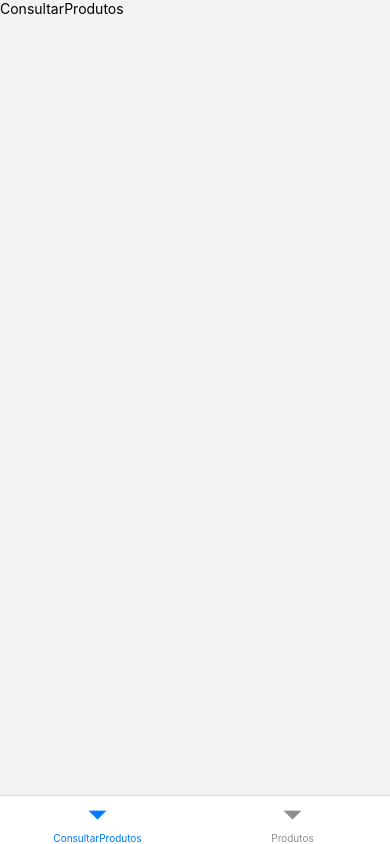
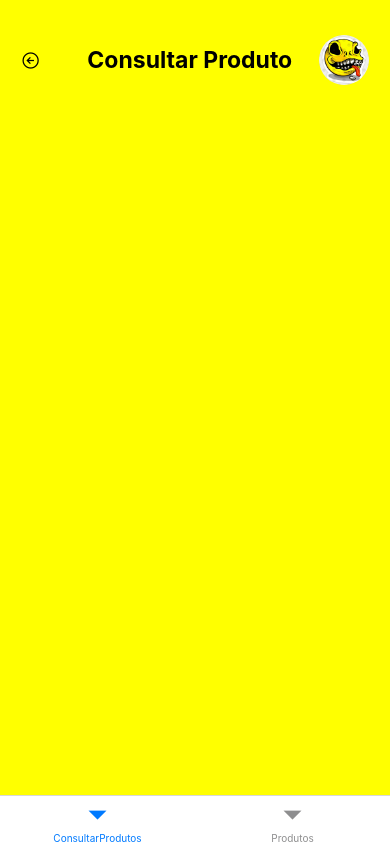
Before and after one commit to ThiagoBryan/React-Native-Serratec, a React Native app in the folder ecommerceThiago/: screen /ConsultarProdutos in a window 390 px wide. Built offline with nearby package versions, Linux system fonts and the light colour scheme.

Commit message:
começando tela consultar produtos

```diff
--- a/ecommerceThiago/src/sreens/ConsultarProdutos/index.js
+++ b/ecommerceThiago/src/sreens/ConsultarProdutos/index.js
@@ -1,11 +1,24 @@
 import React from "react";
-import { View, Text } from "react-native";
+import { Ionicons } from '@expo/vector-icons';
+import { TouchableOpacity } from "react-native";
+import {
+  Container,
+  Header,
+  Title,
+  Imagem,
+} from "./styles";
 
 const ConsultarProdutos = () => {
   return (
-    <View>
-      <Text>ConsultarProdutos</Text>
-    </View>
+    <Container>
+      <Header>
+        <TouchableOpacity>
+        <Ionicons name="arrow-back-circle-outline" size={20} color="black" />
+        </TouchableOpacity>
+        <Title>Consultar Produto </Title>
+        <Imagem source={require("../../../assets/Logo.jpg")} />
+      </Header>
+      </Container>
   );
 };
 
--- a/ecommerceThiago/src/sreens/ConsultarProdutos/styles.js
+++ b/ecommerceThiago/src/sreens/ConsultarProdutos/styles.js
@@ -0,0 +1,31 @@
+import styled from "styled-components/native";
+import colors from "../Theme/colors";
+
+export const Container = styled.View`
+  flex: 1;
+  justify-content: space-between;
+  /* color: ${colors.primary}; */
+  background-color: yellow;
+`;
+
+export const Header = styled.View`
+  height: 100px;
+  flex-direction: row;
+  justify-content: space-evenly;
+  align-items: center;
+  margin-top: 10px;
+`;
+
+export const Title = styled.Text`
+  font-size: 23px;
+  font-weight: bold;
+  color: ${colors.secondary};
+  text-align: center;
+  margin-left: 25px;
+`;
+
+export const Imagem = styled.Image`
+  width: 50px;
+  height: 50px;
+  border-radius: 50px;
+`;
--- /dev/null
+++ b/ecommerceThiago/src/sreens/Theme/colors.js
@@ -0,0 +1,5 @@
+export default {
+    primary: "yellow",
+    secondary: "black",
+    tertiary: "white",
+  };
```
Also changed, not shown: ecommerceThiago/assets/Logo.jpg (added), 1 other file (tests, documents, lock files or other folders).
